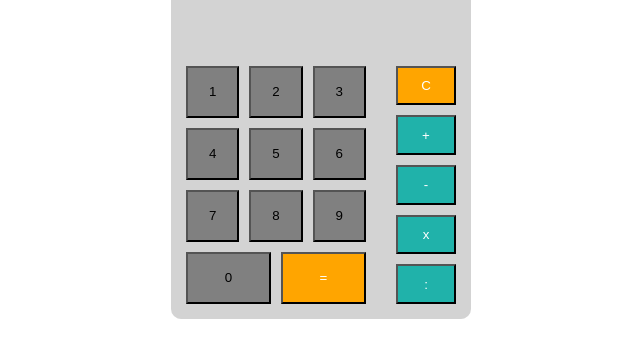
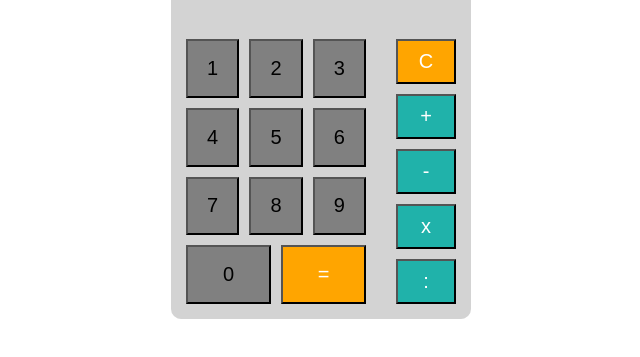
Before and after one commit to andrea-bertaglia/htmlcss-simple-calculator, a plain HTML site: page index.html in a window 1280 px wide. Shown: the part 191-548 px from the top of the page, without its empty margins (129-769 px from the left). Drawn offline with Linux system fonts and the light colour scheme; a web font is replaced by a local one.

Commit message:
fix: font fixed

```diff
--- a/css/style.css
+++ b/css/style.css
@@ -73,6 +73,7 @@ header {
 }
 
 .buttons .right button {
+    font-size: 20px;
     margin: 5px;
     width: calc(100% / 4);
     padding: 5px;
@@ -80,6 +81,7 @@ header {
 }
 
 .buttons .left button {
+    font-size: 20px;
     margin: 5px;
     padding: 5px;
     flex-grow: 1;
```
